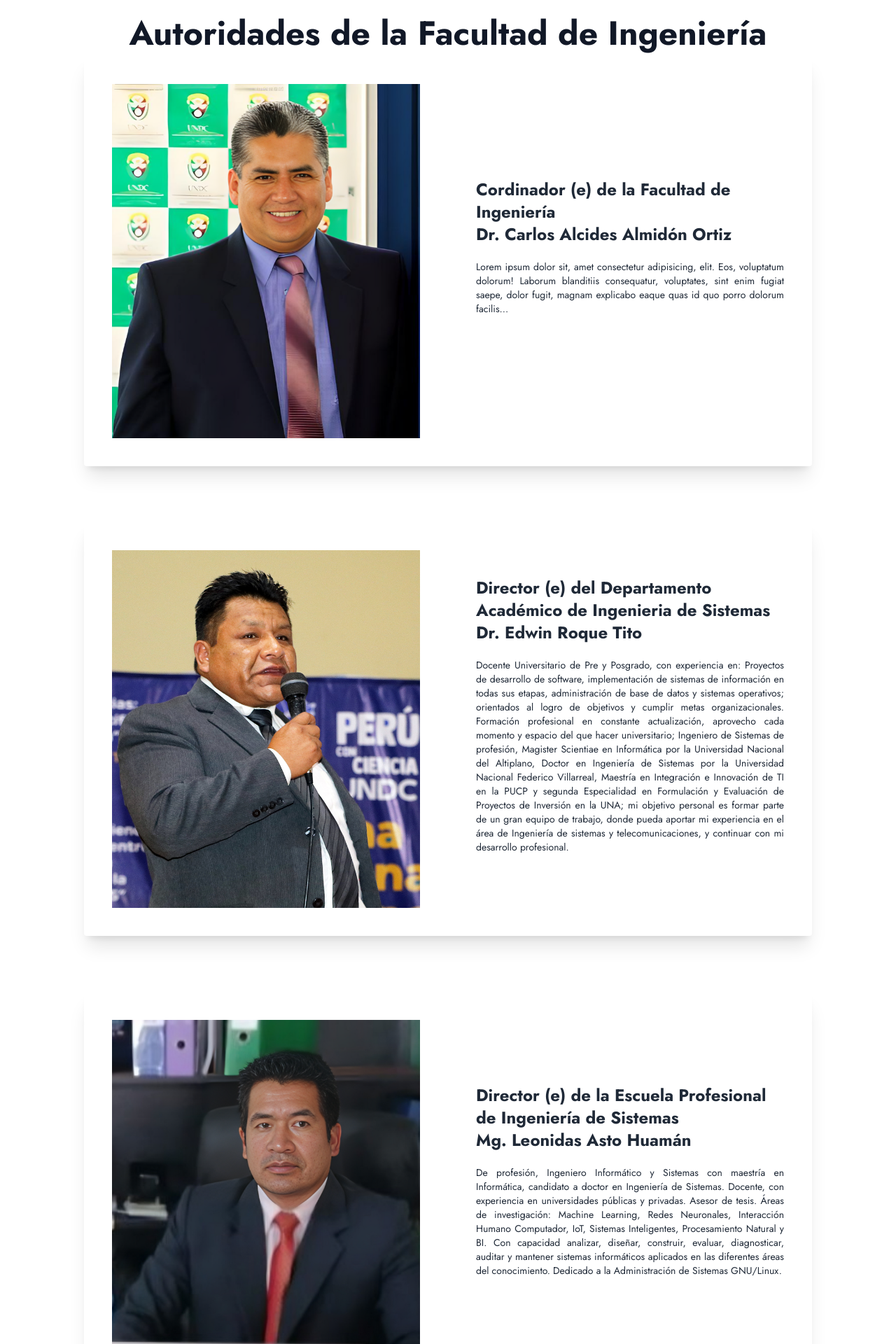
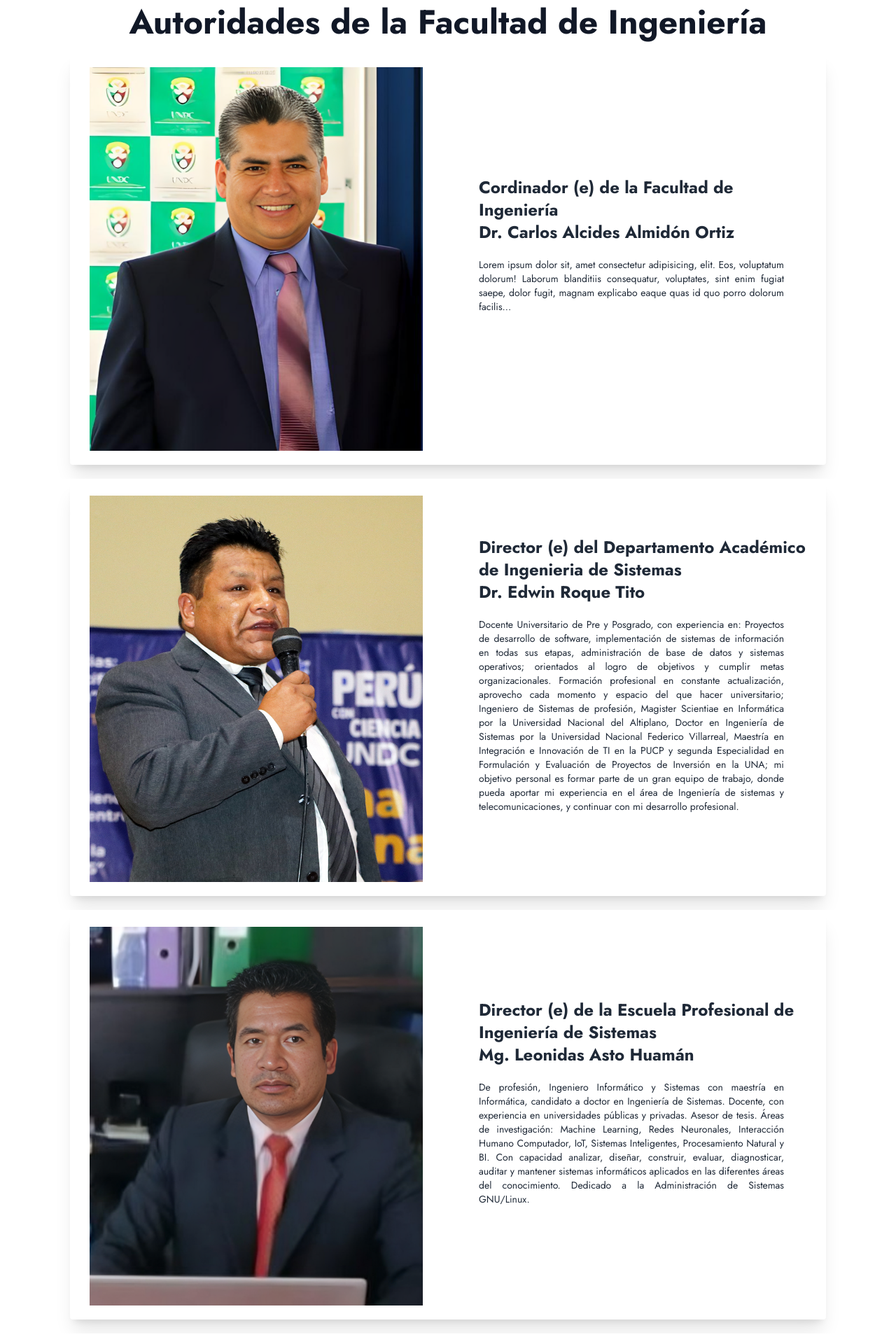
Before and after one commit to BeniAlexis23/PageWeb-FI2K24, a React (Vite) app: page /nosotros in a window 1280 px wide. Shown: the part 120-2040 px from the top of the page at 70% size. Built offline with nearby package versions, Linux system fonts and the light colour scheme.

Commit message:
add motion section Nosotros

```diff
--- a/src/components/Navbar.jsx
+++ b/src/components/Navbar.jsx
@@ -35,7 +35,7 @@ const Navbar = () => {
             </ul>
           </div>
           <div className='space-x-12 hidden md:flex items-center'>
-            <a href='/' className='hidden lg:flex items-center hover:text-secondary'><GrLanguage className='mr-2' /><span>Language</span></a>
+            <a href='#' className='hidden lg:flex items-center hover:text-secondary'><GrLanguage className='mr-2' /><span>Language - ES</span></a>
             <button className='bg-primary py-2 px-4 transition-all duration-300 rounded hover:text-white hover:bg-secondary'>Contacto</button>
           </div>
           <div className='md:hidden'>
--- a/src/pages/Nosotros.jsx
+++ b/src/pages/Nosotros.jsx
@@ -9,76 +9,126 @@ import Duran from '../assets/a-duran.png'
 import Angoma from '../assets/m-angoma.png'
 import Pacheco from '../assets/a-pacheco.png'
 import Larico from '../assets/g-larico.png'
+// motion
+import { motion } from 'framer-motion';
+// variants
+import { fadeIn } from '../variants';
 
 const Nosotros = () => {
   return (
     <>
       <Navbar />
-      <section class="max-w-6xl mx-auto px-4 sm:px-6 lg:px-4 py-12">
-        <h1 class="mt-24 font-bold text-3xl md:text-4xl lg:text-5xl text-center font-heading text-gray-900">
+      <section class="max-w-6xl mx-auto px-4 sm:px-6 lg:px-4 py-8">
+        <motion.div
+          variants={fadeIn("right", 0.2)}
+          initial="hidden"
+          whileInView={"show"}
+          viewport={{ once: true, amount: 0.7 }}
+        >
+          <h1 class="mt-24 mb-4 font-bold text-3xl md:text-4xl lg:text-5xl text-center font-heading text-gray-900">
             Autoridades de la Facultad de Ingeniería
           </h1>
+        </motion.div>
         {/*Dr Almidon*/}
-        <div class="flex items-center -mt-8 p-10 lg:p-10 overflow-hidden relative">
-          <div class="w-full max-w-6xl rounded shadow-xl p-10 lg:p-10 mx-auto text-gray-800 relative md:text-left">
+        <div class="flex items-center -mt-4 p-5 lg:p-5 overflow-hidden relative">
+          <div class="w-full max-w-6xl rounded shadow-xl p-5 lg:p-5 mx-auto text-gray-800 relative md:text-left">
             <div class="md:flex items-center -mx-10">
-              <div class="w-full md:w-1/2 px-10 mb-10 md:mb-0">
+              <div class="w-full md:w-1/2 px-10 mb-10 md:mb-0 lg:ml-2">
                 <div class="relative">
+                  <motion.div
+                    variants={fadeIn("left", 0.2)}
+                    initial="hidden"
+                    whileInView={"show"}
+                    viewport={{ once: true, amount: 0.7 }}
+                  >
                     <img src={Almidon} class="w-full relative z-10" alt="" />
-                  <div class="border-4 absolute top-10 bottom-10 left-10 right-10 z-0"></div>
+                  </motion.div>
                 </div>
               </div>
               <div class="w-full md:w-1/2 px-10">
+                <motion.div
+                  variants={fadeIn("up", 0.2)}
+                  initial="hidden"
+                  whileInView={"show"}
+                  viewport={{ once: true, amount: 0.7 }}
+                >
                   <div class="mb-10">
                     <h1 class="font-bold text-2xl mb-5">Cordinador (e) de la Facultad de Ingeniería <br />Dr. Carlos Alcides Almidón Ortiz</h1>
-                  <p class="text-sm text-justify">Lorem ipsum dolor sit, amet consectetur adipisicing, elit. Eos, voluptatum dolorum! Laborum blanditiis consequatur, voluptates, sint enim fugiat saepe, dolor fugit, magnam explicabo eaque quas id quo porro dolorum facilis...</p>
+                    <p class="text-sm text-justify lg:mr-10">Lorem ipsum dolor sit, amet consectetur adipisicing, elit. Eos, voluptatum dolorum! Laborum blanditiis consequatur, voluptates, sint enim fugiat saepe, dolor fugit, magnam explicabo eaque quas id quo porro dolorum facilis...</p>
                   </div>
+                </motion.div>
               </div>
             </div>
           </div>
         </div>
         {/*Dr Roque*/}
-        <div class="flex items-center p-10 lg:p-10 overflow-hidden relative">
-          <div class="w-full max-w-6xl rounded shadow-xl p-10 lg:p-10 mx-auto text-gray-800 relative md:text-left">
+        <div class="flex items-center -mt-4 p-5 lg:p-5 overflow-hidden relative">
+          <div class="w-full max-w-6xl rounded shadow-xl p-5 lg:p-5 mx-auto text-gray-800 relative md:text-left">
             <div class="md:flex items-center -mx-10">
-              <div class="w-full md:w-1/2 px-10 mb-10 md:mb-0">
+              <div class="w-full md:w-1/2 px-10 mb-10 md:mb-0 lg:ml-2">
                 <div class="relative">
+                  <motion.div
+                    variants={fadeIn("left", 0.2)}
+                    initial="hidden"
+                    whileInView={"show"}
+                    viewport={{ once: true, amount: 0.7 }}
+                  >
                     <img src={Roque} class="w-full relative z-10" alt="" />
-                  <div class="border-4 absolute top-10 bottom-10 left-10 right-10 z-0"></div>
+                  </motion.div>
                 </div>
               </div>
               <div class="w-full md:w-1/2 px-10">
+                <motion.div
+                  variants={fadeIn("up", 0.2)}
+                  initial="hidden"
+                  whileInView={"show"}
+                  viewport={{ once: true, amount: 0.7 }}
+                >
                   <div class="mb-10">
                     <h1 class="font-bold text-2xl mb-5">Director (e) del Departamento Académico de Ingenieria de Sistemas<br />Dr. Edwin Roque Tito</h1>
-                  <p class="text-sm text-justify">Docente Universitario de Pre y Posgrado, con experiencia en: Proyectos de desarrollo de software, implementación de sistemas de información en
+                    <p class="text-sm text-justify lg:mr-10">Docente Universitario de Pre y Posgrado, con experiencia en: Proyectos de desarrollo de software, implementación de sistemas de información en
                       todas sus etapas, administración de base de datos y sistemas operativos; orientados al logro de objetivos y cumplir metas organizacionales. Formación profesional en
                       constante actualización, aprovecho cada momento y espacio del que hacer universitario; Ingeniero de Sistemas de profesión, Magister Scientiae en Informática por
                       la Universidad Nacional del Altiplano, Doctor en Ingeniería de Sistemas por la Universidad Nacional Federico Villarreal, Maestría en Integración e Innovación de
                       TI en la PUCP y segunda Especialidad en Formulación y Evaluación de Proyectos de Inversión en la UNA; mi objetivo personal es formar parte de un gran equipo de trabajo,
                       donde pueda aportar mi experiencia en el área de Ingeniería de sistemas y telecomunicaciones, y continuar con mi desarrollo profesional.</p>
                   </div>
+                </motion.div>
               </div>
             </div>
           </div>
         </div>
         {/*Mg Asto*/}
-        <div class="flex items-center p-10 lg:p-10 overflow-hidden relative">
-          <div class="w-full max-w-6xl rounded shadow-xl p-10 lg:p-10 mx-auto text-gray-800 relative md:text-left">
+        <div class="flex items-center -mt-4 p-5 lg:p-5 overflow-hidden relative">
+          <div class="w-full max-w-6xl rounded shadow-xl p-5 lg:p-5 mx-auto text-gray-800 relative md:text-left">
             <div class="md:flex items-center -mx-10">
-              <div class="w-full md:w-1/2 px-10 mb-10 md:mb-0">
+              <div class="w-full md:w-1/2 px-10 mb-10 md:mb-0 lg:ml-2">
                 <div class="relative">
+                  <motion.div
+                    variants={fadeIn("left", 0.2)}
+                    initial="hidden"
+                    whileInView={"show"}
+                    viewport={{ once: true, amount: 0.7 }}
+                  >
                     <img src={Asto} class="w-full relative z-10" alt="" />
-                  <div class="border-4 absolute top-10 bottom-10 left-10 right-10 z-0"></div>
+                  </motion.div>
                 </div>
               </div>
               <div class="w-full md:w-1/2 px-10">
+                <motion.div
+                  variants={fadeIn("up", 0.2)}
+                  initial="hidden"
+                  whileInView={"show"}
+                  viewport={{ once: true, amount: 0.7 }}
+                >
                   <div class="mb-10">
                     <h1 class="font-bold text-2xl mb-5">Director (e) de la Escuela Profesional de Ingeniería de Sistemas<br />Mg. Leonidas Asto Huamán</h1>
-                  <p class="text-sm text-justify">De profesión, Ingeniero Informático y Sistemas con maestría en Informática, candidato a doctor en Ingeniería de Sistemas. Docente, con experiencia
+                    <p class="text-sm text-justify lg:mr-10">De profesión, Ingeniero Informático y Sistemas con maestría en Informática, candidato a doctor en Ingeniería de Sistemas. Docente, con experiencia
                       en universidades públicas y privadas. Asesor de tesis. Áreas de investigación: Machine Learning, Redes Neuronales, Interacción Humano Computador, IoT, Sistemas Inteligentes,
                       Procesamiento Natural y BI. Con capacidad analizar, diseñar, construir, evaluar, diagnosticar, auditar y mantener sistemas informáticos aplicados en las diferentes áreas del
                       conocimiento. Dedicado a la Administración de Sistemas GNU/Linux.</p>
                   </div>
+                </motion.div>
               </div>
             </div>
           </div>
@@ -88,10 +138,14 @@ const Nosotros = () => {
       <section class="max-w-6xl mx-auto px-4 sm:px-6 lg:px-4 py-12">
         <div class="text-center pb-12">
           <h1 class="font-bold text-3xl md:text-4xl lg:text-5xl font-heading text-gray-900">
-            Docentes Odinarios
+            Docentes Ordinarios
           </h1>
         </div>
         <div class="grid grid-cols-1 sm:grid-cols-2 md:grid-cols-2 lg:grid-cols-3 gap-6">
+          <motion.div
+            whileHover={{ scale: 1.1 }}
+            whileTap={{ scale: 0.7 }}
+          >
             <div class="w-full bg-white rounded-lg shadow-lg overflow-hidden flex flex-col justify-center items-center">
               <div>
                 <img class="object-center object-cover h-auto w-full" src={Vicente} alt="photo" />
@@ -101,6 +155,11 @@ const Nosotros = () => {
                 <p class="text-base text-gray-400 font-normal">Director General (e) de la Escuela de Posgrado de la UNDC</p>
               </div>
             </div>
+          </motion.div>
+          <motion.div
+            whileHover={{ scale: 1.1 }}
+            whileTap={{ scale: 0.7 }}
+          >
             <div class="w-full bg-white rounded-lg shadow-lg overflow-hidden flex flex-col justify-center items-center">
               <div>
                 <img class="object-center object-cover h-auto w-full" src={Oseda} alt="photo" />
@@ -110,6 +169,11 @@ const Nosotros = () => {
                 <p class="text-base text-gray-400 font-normal">Director (e) del Centro de Investigación Científica de la UNDC</p>
               </div>
             </div>
+          </motion.div>
+          <motion.div
+            whileHover={{ scale: 1.1 }}
+            whileTap={{ scale: 0.7 }}
+          >
             <div class="w-full bg-white rounded-lg shadow-lg overflow-hidden flex flex-col justify-center items-center">
               <div>
                 <img class="object-center object-cover h-auto w-full" src={Duran} alt="photo" />
@@ -119,6 +183,11 @@ const Nosotros = () => {
                 <p class="text-base text-gray-400 font-normal">Director (e) de la Unidad de investigación de la Facultad de Ingeniería</p>
               </div>
             </div>
+          </motion.div>
+          <motion.div
+            whileHover={{ scale: 1.1 }}
+            whileTap={{ scale: 0.7 }}
+          >
             <div class="w-full bg-white rounded-lg shadow-lg overflow-hidden flex flex-col justify-center items-center">
               <div>
                 <img class="object-center object-cover h-auto w-full" src={Angoma} alt="photo" />
@@ -128,6 +197,11 @@ const Nosotros = () => {
                 <p class="text-base text-gray-400 font-normal">Director (e) de la Unidad de Posgrado de la Facultad de Ingeniería</p>
               </div>
             </div>
+          </motion.div>
+          <motion.div
+            whileHover={{ scale: 1.1 }}
+            whileTap={{ scale: 0.7 }}
+          >
             <div class="w-full bg-white rounded-lg shadow-lg overflow-hidden flex flex-col justify-center items-center">
               <div>
                 <img class="object-center object-cover h-auto w-full" src={Pacheco} alt="photo" />
@@ -137,6 +211,11 @@ const Nosotros = () => {
                 <p class="text-base text-gray-400 font-normal">Director (e) de la Unidad de Innovación y Estudios Continuos de la Facultad de Ingeniería</p>
               </div>
             </div>
+          </motion.div>
+          <motion.div
+            whileHover={{ scale: 1.1 }}
+            whileTap={{ scale: 0.7 }}
+          >
             <div class="w-full bg-white rounded-lg shadow-lg overflow-hidden flex flex-col justify-center items-center">
               <div>
                 <img class="object-center object-cover h-auto w-full" src={Larico} alt="photo" />
@@ -146,6 +225,7 @@ const Nosotros = () => {
                 <p class="text-base text-gray-400 font-normal">Director (e) de la Unidad de RSU de la Facultad de Ingeniería</p>
               </div>
             </div>
+          </motion.div>
         </div>
       </section>
       <Footer />
```
Also changed, not shown: src/components/Home.jsx (+11 -1 lines). Lines whose indentation alone changed are shown as unchanged.
